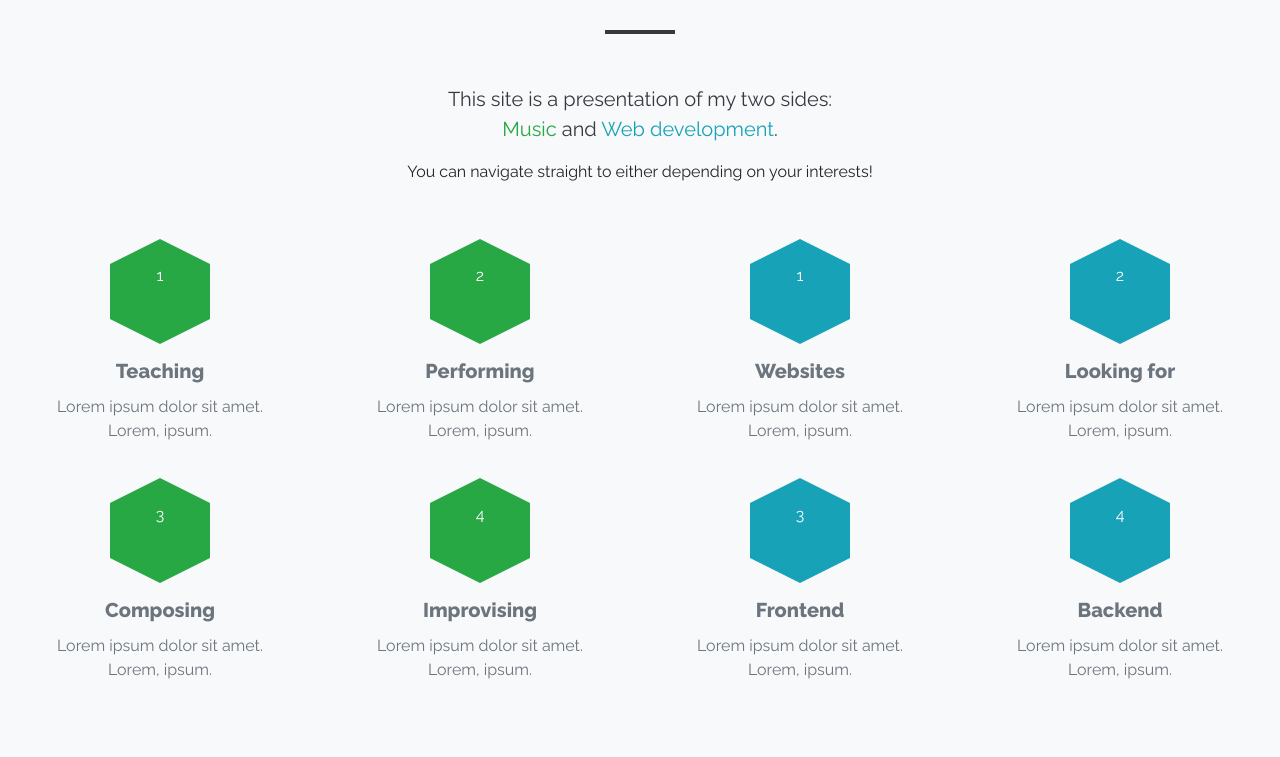
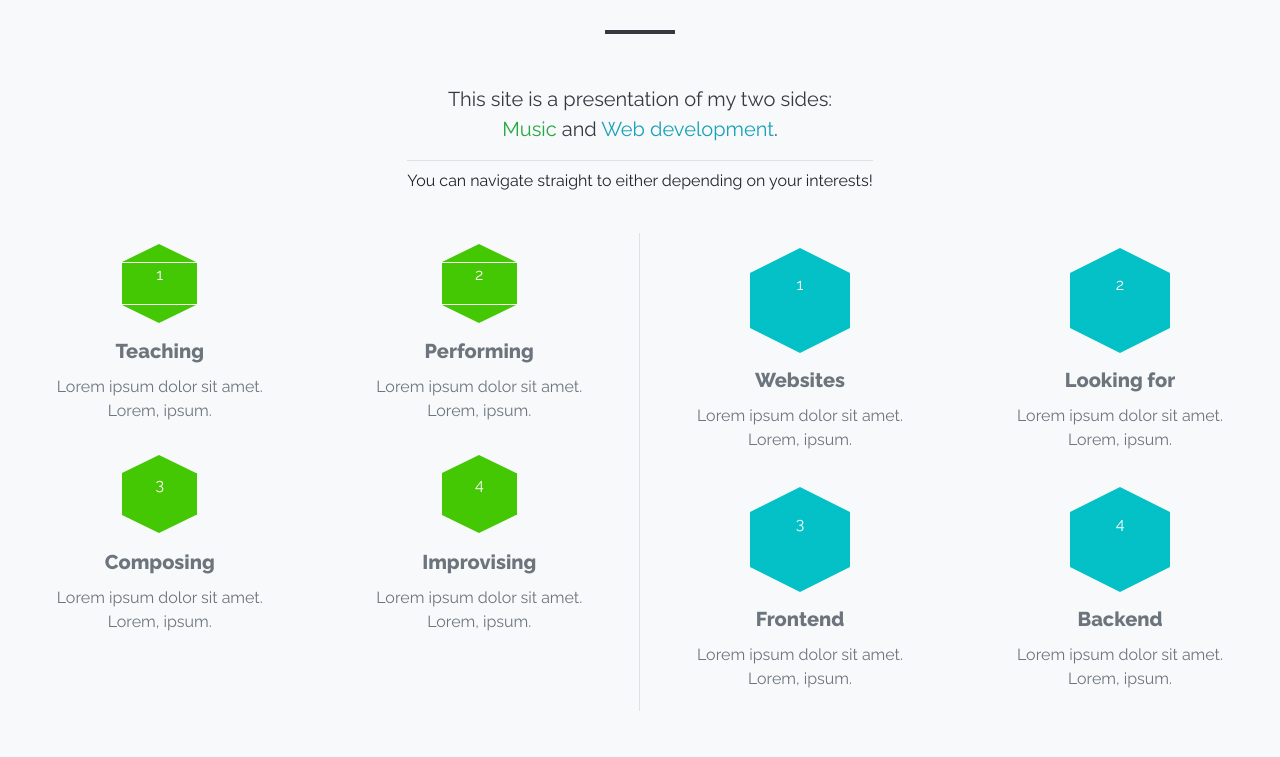
Before and after one commit to stutommi/my-site, a website: page src/index.html in a window 1280 px wide. Shown: the part 963-1720 px from the top of the page. Drawn offline with nearby package versions, Linux system fonts and the light colour scheme.

Commit message:
changing hexagon size halfway done

```diff
--- a/src/index.html
+++ b/src/index.html
@@ -105,10 +105,10 @@
                 </div>
             </div>
             <div class="row justify-content-center mb-lg-4">
-                <div class="col-auto delay-m-1">
+                <div class="col-auto reveal">
                     <p class="lead text-center text-dark">This site is a presentation of my two sides:<br> <span class=" text-success">Music</span>
                         and <span class="text-info">Web development</span>.</p>
-                    <p class="">You can navigate straight to either depending on your interests!</p>
+                    <p class="border-top pt-2">You can navigate straight to either depending on your interests!</p>
                     <p class="d-lg-none mt-4">Touch the buttons for some quick facts!</p>
                 </div>
             </div>
@@ -121,12 +121,12 @@
             <!-- Facts section -->
             <div class="row">
                 <!-- Music facts -->
-                <div class="col-sm-12 col-md-6 div-collapse collapse" id="music-facts">
+                <div class="col-sm-12 col-md-6 div-collapse collapse border-right" id="music-facts">
                     <div class="row">
                         <div class="col-6 sequenced-1">
                             <div class="card bg-light text-white text-center align-items-center border-0 justify-content-center">
                                 <div class="rotate sequenced-1">
-                                    <div id="hexagon-green">1</div>
+                                    <div class="hexagon-green">1</div>
                                 </div>
                                 <div class="card-body">
                                     <h5 class="card-title text-muted font-weight-bold">Teaching</h5>
@@ -139,7 +139,7 @@
                         <div class="col-6 sequenced-1">
                             <div class="card bg-light text-white text-center align-items-center border-0 justify-content-center">
                                 <div class="rotate sequenced-1">
-                                    <div id="hexagon-green">2</div>
+                                    <div class="hexagon-green">2</div>
                                 </div>
                                 <div class="card-body">
                                     <h5 class="card-title text-muted font-weight-bold">Performing</h5>
@@ -154,7 +154,7 @@
                         <div class="col-6 sequenced-2">
                             <div class="card bg-light text-white text-center align-items-center border-0 justify-content-center">
                                 <div class="rotate sequenced-2">
-                                    <div id="hexagon-green">3</div>
+                                    <div class="hexagon-green">3</div>
                                 </div>
                                 <div class="card-body">
                                     <h5 class="card-title text-muted font-weight-bold">Composing</h5>
@@ -166,7 +166,7 @@
                         <div class="col-6 sequenced-2">
                             <div class="card bg-light text-white text-center align-items-center border-0 justify-content-center">
                                 <div class="rotate sequenced-2">
-                                    <div id="hexagon-green">4</div>
+                                    <div class="hexagon-green">4</div>
                                 </div>
                                 <div class="card-body">
                                     <h5 class="card-title text-muted font-weight-bold">Improvising</h5>
@@ -183,7 +183,7 @@
                             <div class="col-6 sequenced-1">
                                 <div class="card bg-light text-white text-center align-items-center border-0 justify-content-center">
                                     <div class="sequenced-1 rotate">
-                                        <div id="hexagon-teal">1</div>
+                                        <div class="hexagon-teal">1</div>
                                     </div>
                                     <div class="card-body">
                                         <h5 class="card-title text-muted font-weight-bold">Websites</h5>
@@ -196,7 +196,7 @@
                             <div class="col-6 sequenced-1">
                                 <div class="card bg-light text-white text-center align-items-center border-0 justify-content-center">
                                     <div class="sequenced-1 rotate">
-                                        <div id="hexagon-teal">2</div>
+                                        <div class="hexagon-teal">2</div>
                                     </div>
                                     <div class="card-body">
                                         <h5 class="card-title text-muted font-weight-bold">Looking for</h5>
@@ -211,7 +211,7 @@
                             <div class="col-6 sequenced-2">
                                 <div class="card bg-light text-white text-center align-items-center border-0 justify-content-center">
                                     <div class="sequenced-2 rotate">
-                                        <div id="hexagon-teal">3</div>
+                                        <div class="hexagon-teal">3</div>
                                     </div>
                                     <div class="card-body">
                                         <h5 class="card-title text-muted font-weight-bold">Frontend</h5>
@@ -223,7 +223,7 @@
                             <div class="col-6 sequenced-2">
                                 <div class="card bg-light text-white text-center align-items-center border-0 justify-content-center">
                                     <div class="sequenced-2 rotate">
-                                        <div id="hexagon-teal">4</div>
+                                        <div class="hexagon-teal">4</div>
                                     </div>
                                     <div class="card-body">
                                         <h5 class="card-title text-muted font-weight-bold">Backend</h5>
--- a/src/js/scrollreveal.js
+++ b/src/js/scrollreveal.js
@@ -28,6 +28,9 @@ var rotate = {
     },
     mobile: false
 }
+
+// Reveal
+ScrollReveal().reveal('.reveal');
 
 // Delays
 ScrollReveal().reveal('.slide-up', slideUp);
--- a/src/scss/styles.scss
+++ b/src/scss/styles.scss
@@ -4,7 +4,8 @@
 @import "../../node_modules/rfs/scss.scss";
 
 // Variables
-
+$teal: hsl(182, 96%, 40%);
+$green: hsl(100, 96%, 40%);
 
 
 html, body {
@@ -27,14 +28,52 @@ a:hover {
   text-decoration: none;
 }
 
-#hexagon-green {
+
+// HEXAGONS
+.hexagon-green {
+  margin: 30px 0 15px 0;
+  width: 75px;
+  height: 41.25px;
+  background: $green;
+  position: relative;
+
+  &:before {
+  content: "";
+  position: absolute;
+  top: -18.75px;
+  left: 0;
+  width: 0;
+  height: 0;
+  border: {
+    left: 37.5px solid transparent;
+    right: 37.5px solid transparent;
+    bottom: 18.75px solid $green;
+  }
+  }
+
+  &:after {
+  content: "";
+  position: absolute;
+  bottom: -18.75px;
+  left: 0;
+  width: 0;
+  height: 0;
+  border: {
+    left: 37.5px solid transparent;
+    right: 37.5px solid transparent;
+    top: 18.75px solid $green;
+  }
+}
+}
+
+.hexagon-teal {
   margin: 40px 0 20px 0;
   width: 100px;
   height: 55px;
-  background: #28a745;
+  background: $teal;
   position: relative;
-}
-#hexagon-green:before {
+
+  &:before {
   content: "";
   position: absolute;
   top: -25px;
@@ -44,51 +83,25 @@ a:hover {
   border: {
     left: 50px solid transparent;
     right: 50px solid transparent;
-    bottom: 25px solid #28a745;
+    bottom: 25px solid $teal;
   }
-}
+  }
 
-#hexagon-green:after {
+  &:after {
   content: "";
   position: absolute;
   bottom: -25px;
   left: 0;
   width: 0;
   height: 0;
-  border-left: 50px solid transparent;
-  border-right: 50px solid transparent;
-  border-top: 25px solid #28a745;
+  border: {
+    left: 50px solid transparent;
+    right: 50px solid transparent;
+    top: 25px solid $teal;
+  }
+}
 }
 
-#hexagon-teal {
-  margin: 40px 0 20px 0;
-  width: 100px;
-  height: 55px;
-  background: #17a2b8;
-  position: relative;
-}
-#hexagon-teal:before {
-  content: "";
-  position: absolute;
-  top: -25px;
-  left: 0;
-  width: 0;
-  height: 0;
-  border-left: 50px solid transparent;
-  border-right: 50px solid transparent;
-  border-bottom: 25px solid #17a2b8;
-}
-#hexagon-teal:after {
-  content: "";
-  position: absolute;
-  bottom: -25px;
-  left: 0;
-  width: 0;
-  height: 0;
-  border-left: 50px solid transparent;
-  border-right: 50px solid transparent;
-  border-top: 25px solid #17a2b8;
-}
 
 html.sr .load-hidden {
     visibility: hidden;
@@ -269,6 +282,8 @@ canvas {
             border-color: transparent transparent transparent #404040;
           }
         }
+
+
     }
 
     /* Small devices (tablets, 768px and up) */
```
Also changed, not shown: src/css/styles.css.
